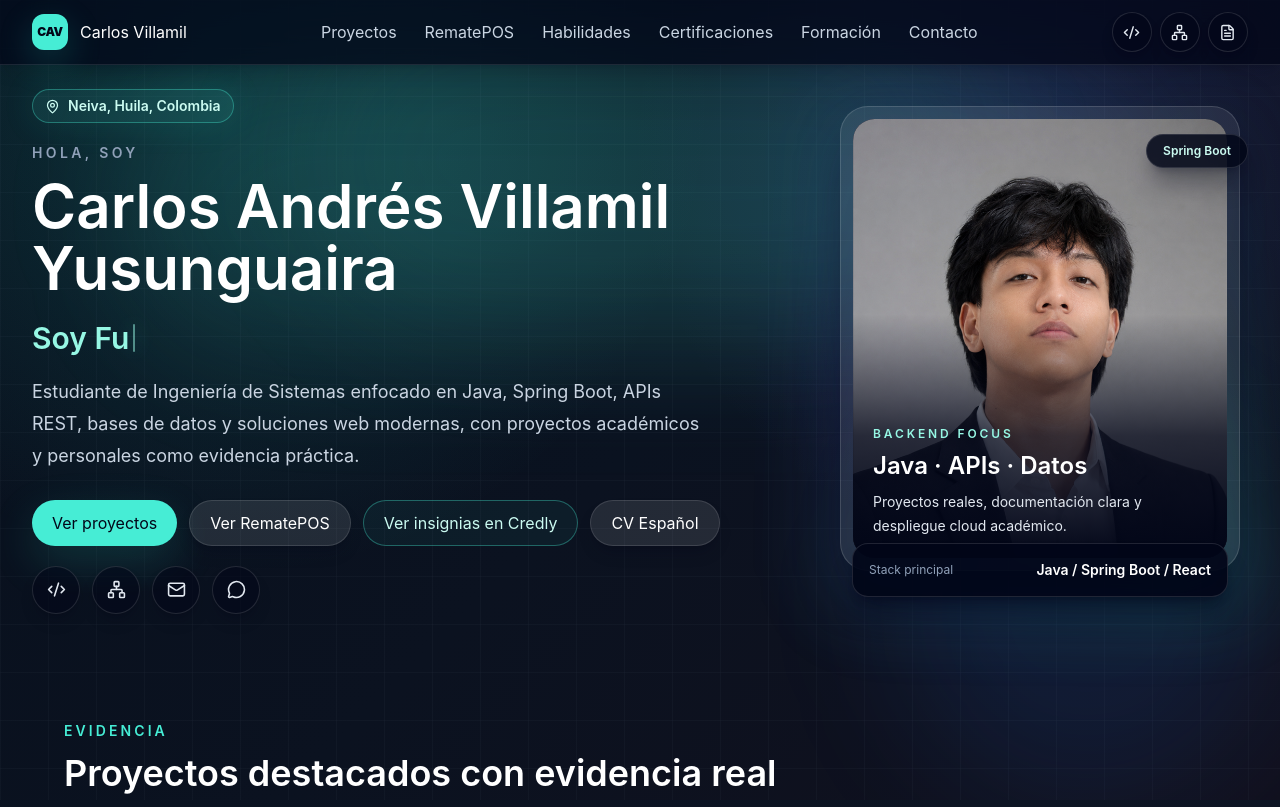
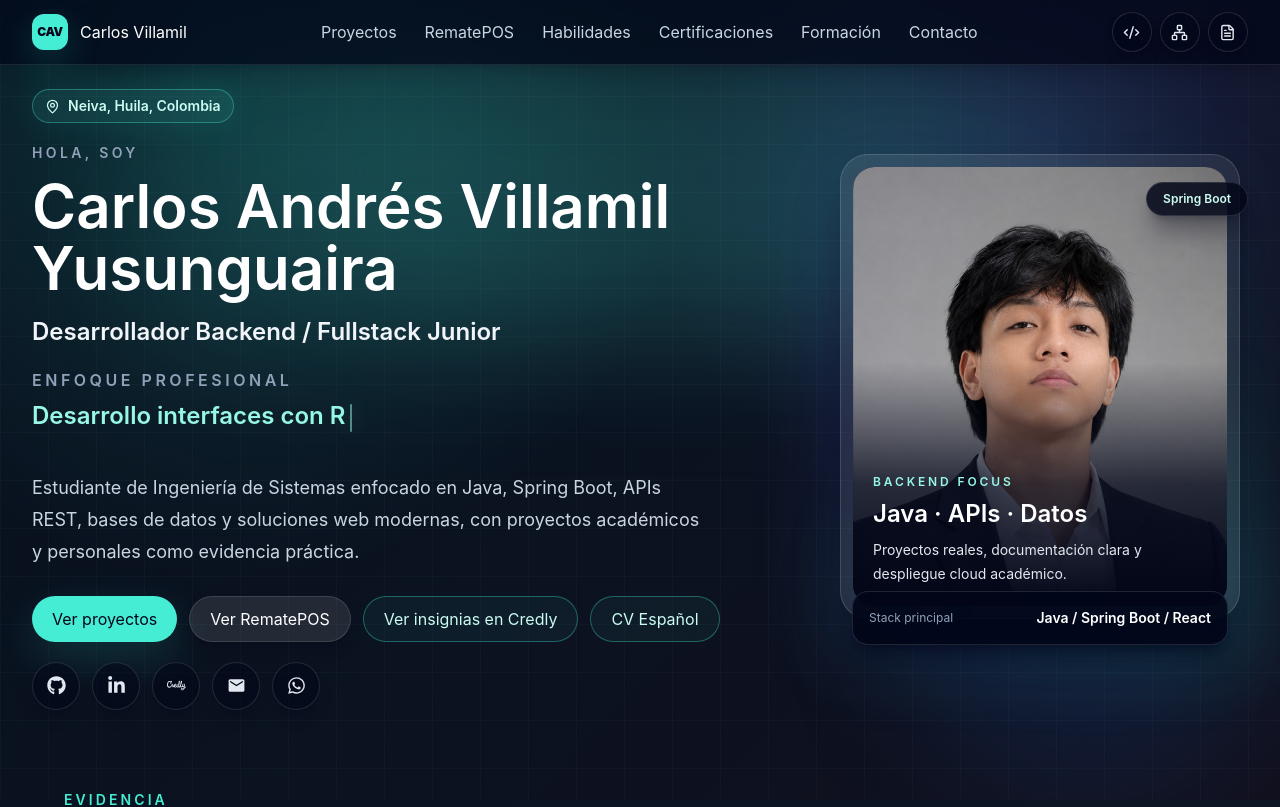
Before and after one commit to pilo77/carlos-villamil-portfolio, a React (Vite) app: page / in a window 1280 px wide. Shown: the top 807 px of the page. Built offline with nearby package versions, Linux system fonts and the light colour scheme.

Commit message:
fix(hero): improve typewriter copy context

```diff
--- a/src/components/sections/Hero.tsx
+++ b/src/components/sections/Hero.tsx
@@ -1,26 +1,30 @@
 import { motion } from 'framer-motion'
-import { Code2, Mail, MapPin, MessageCircle, Network } from 'lucide-react'
+import { MapPin } from 'lucide-react'
+import { FaGithub, FaLinkedinIn, FaWhatsapp } from 'react-icons/fa'
+import { MdEmail } from 'react-icons/md'
+import { SiCredly } from 'react-icons/si'
 import { primaryActions, profile, socialLinks } from '../../data/profile'
 import { ActionButton } from '../ui/ActionButton'
 import { SocialIconButton } from '../ui/SocialIconButton'
 import { TypewriterText } from '../ui/TypewriterText'
 
 const socialIconByLabel = {
-  Email: Mail,
-  GitHub: Code2,
-  LinkedIn: Network,
-  WhatsApp: MessageCircle,
+  Credly: SiCredly,
+  Email: MdEmail,
+  GitHub: FaGithub,
+  LinkedIn: FaLinkedinIn,
+  WhatsApp: FaWhatsapp,
 }
 
 const typewriterPhrases = [
-  'Desarrollador Backend Junior',
-  'Fullstack Junior',
-  'Java + Spring Boot',
-  'APIs REST y Bases de Datos',
-  'React + TypeScript',
+  'Construyo APIs REST con Java y Spring Boot',
+  'Desarrollo interfaces con React y TypeScript',
+  'Trabajo con bases de datos SQL y NoSQL',
+  'Documento soluciones técnicas claras',
+  'Aplico buenas prácticas con Git y Docker',
 ]
 
-const actionVariantByIndex = ['primary', 'secondary', 'outline'] as const
+const actionVariantByIndex = ['primary', 'secondary', 'outline', 'outline'] as const
 
 export function Hero() {
   return (
@@ -50,8 +54,15 @@ export function Hero() {
             {profile.name}
           </h1>
 
-          <p className="mt-5 min-h-9 text-2xl font-semibold text-teal-200 sm:text-3xl">
-            Soy <TypewriterText phrases={typewriterPhrases} />
+          <p className="mt-4 text-xl font-semibold text-slate-100 sm:text-2xl">{profile.role}</p>
+
+          <p className="mt-5 flex min-h-[5.25rem] flex-col gap-2 text-xl font-semibold text-teal-200 sm:text-2xl">
+            <span className="text-sm uppercase tracking-[0.22em] text-slate-400 sm:text-base">
+              Enfoque profesional
+            </span>
+            <span>
+              <TypewriterText phrases={typewriterPhrases} />
+            </span>
           </p>
 
           <p className="mt-5 max-w-2xl text-base leading-8 text-slate-300 sm:text-lg">
```
